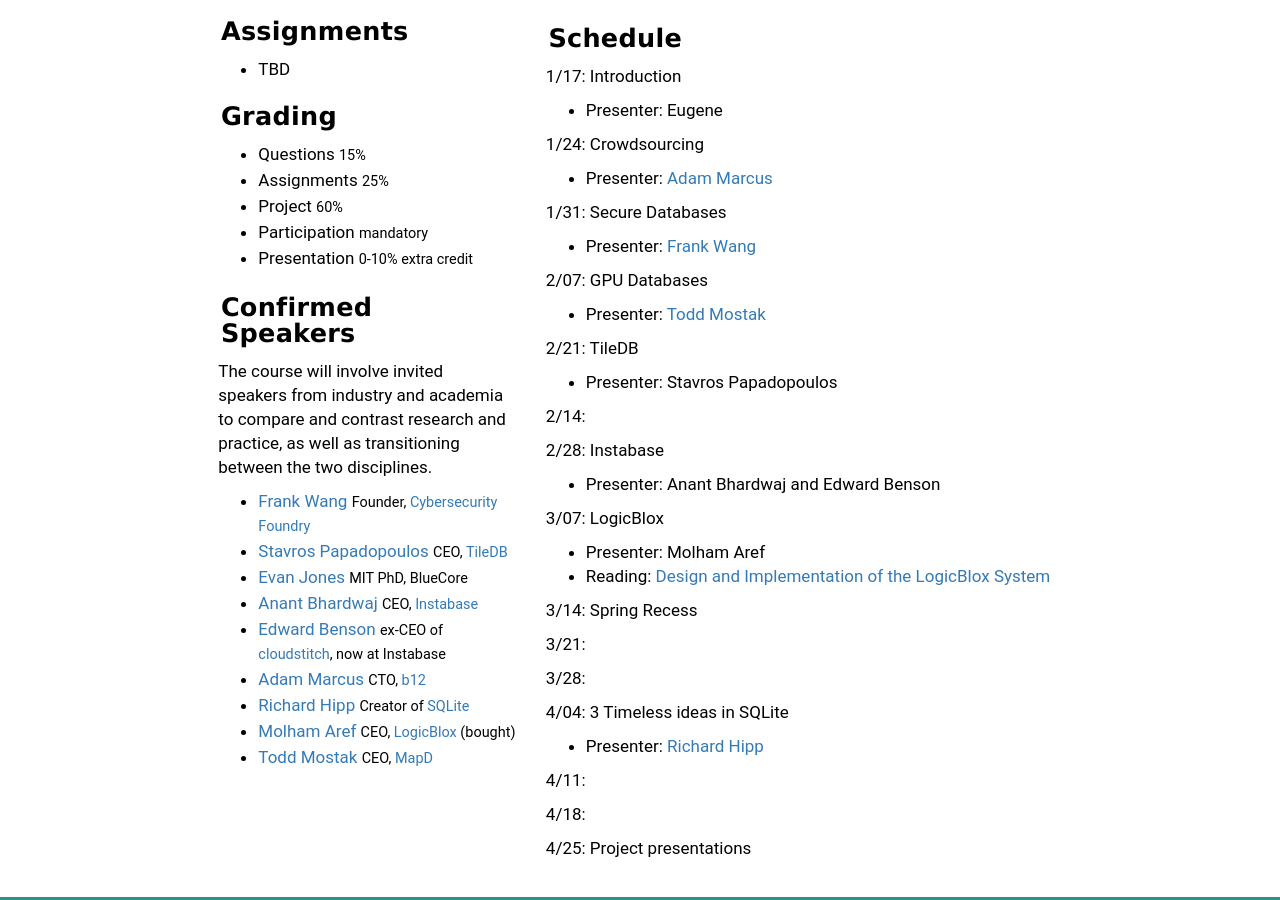
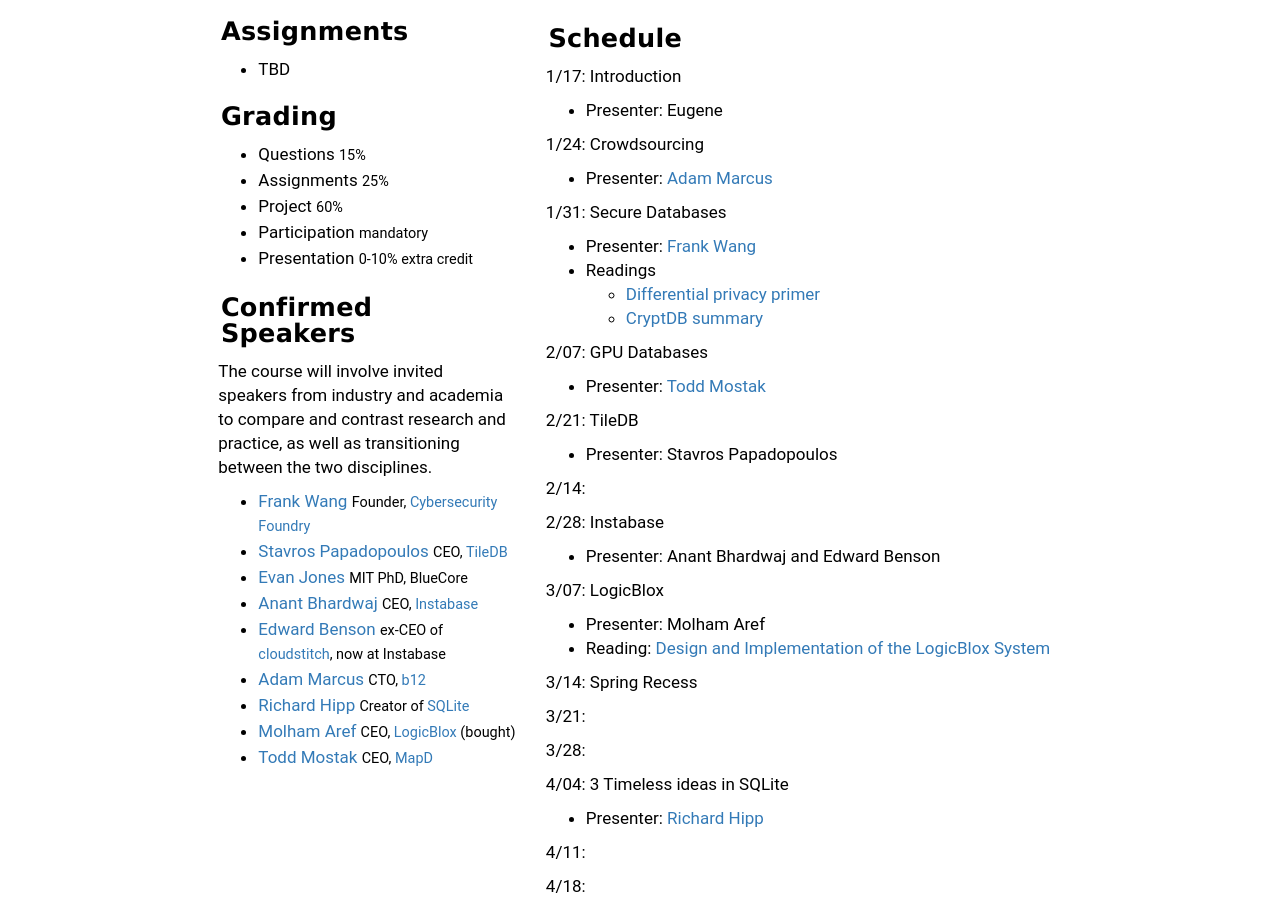
Before and after one commit to columbiadb/columbiadb.github.io, a Jekyll site: the page built from index.md, in a window 1280 px wide and 900 px high, scrolled down 605 px. Built offline with Jekyll 4.4.1, drawn with Linux system fonts in a browser that asks for light colours.

Commit message:
updated website

```diff
--- a/index.md
+++ b/index.md
@@ -24,6 +24,9 @@
 
 1/31: Secure Databases
 * Presenter: [Frank Wang](https://frankwang.org/)
+* Readings
+  * [Differential privacy primer](https://people.eecs.berkeley.edu/~stephentu/writeups/6885-lec20-b.pdf)
+  * [CryptDB summary](https://mshcruz.wordpress.com/2016/06/24/summary-cryptdb/)
 
 2/07: GPU Databases
 * Presenter: [Todd Mostak](https://www.mapd.com)
```
